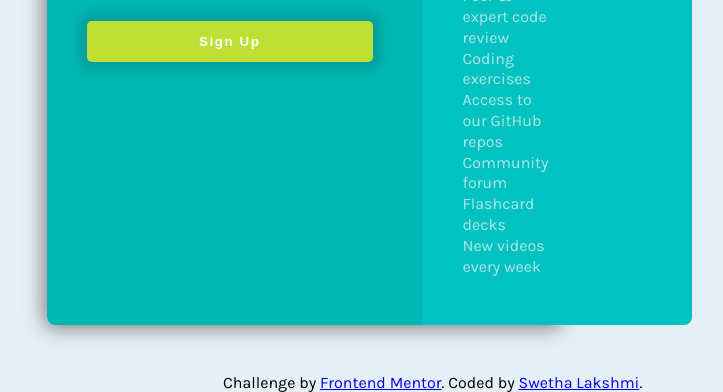
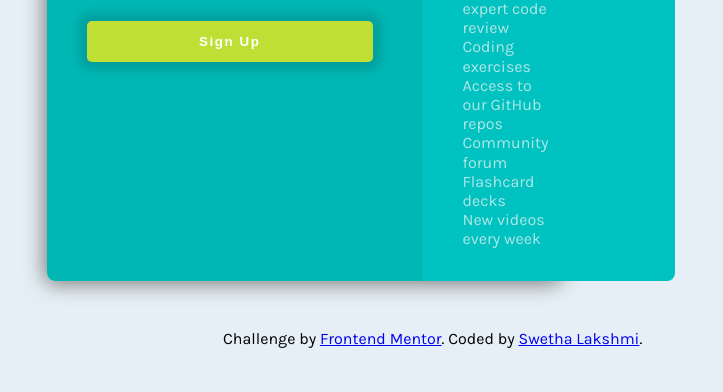
Before and after one commit to swethalakshmi22/single-price-grid-component, a plain HTML site: page index.html in a window 1280 px wide. Shown: the part 543-935 px from the top of the page, without its empty margins (337-1060 px from the left). After the commit the page ends 891 px from the top, so only its background shows below. Drawn offline with Linux system fonts and the light colour scheme.

Commit message:
changed file

```diff
--- a/style.css
+++ b/style.css
@@ -30,14 +30,14 @@ body {
 .box2 {
   background-color: #00b7b4;
   border-bottom-left-radius: 0.5rem;
-  padding: 1rem 3.12rem 3rem 0;
+  padding: 1rem 3.12rem 2rem 0;
 }
 
 .box3 {
   background-color: #00c2c0;
   border-bottom-right-radius: 0.5rem;
-  padding: 1rem 8.95rem 2rem 0;
-  line-height: 1.3rem;
+  padding: 1rem 7.9rem 1rem 0;
+  line-height: 1.2rem;
 }
 
 .box3 h3 { padding-left: 2.5rem; }
```
